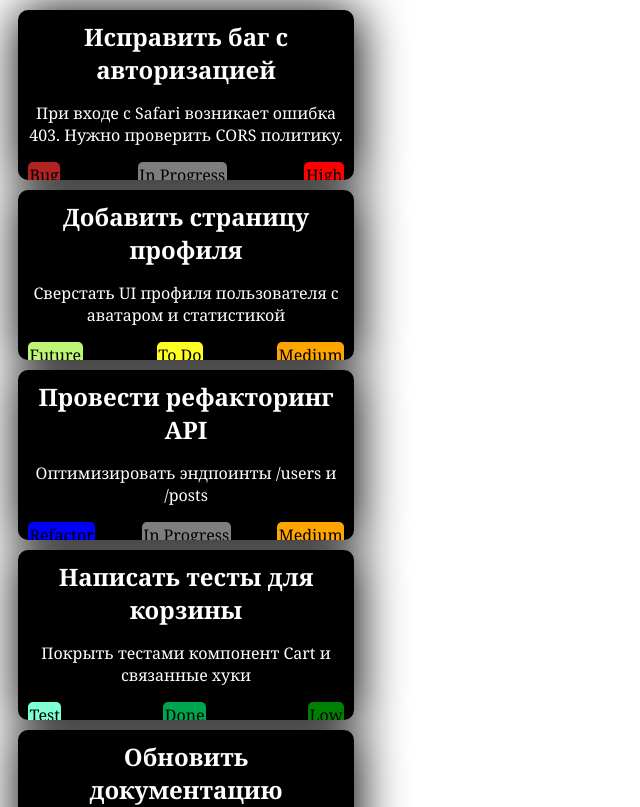
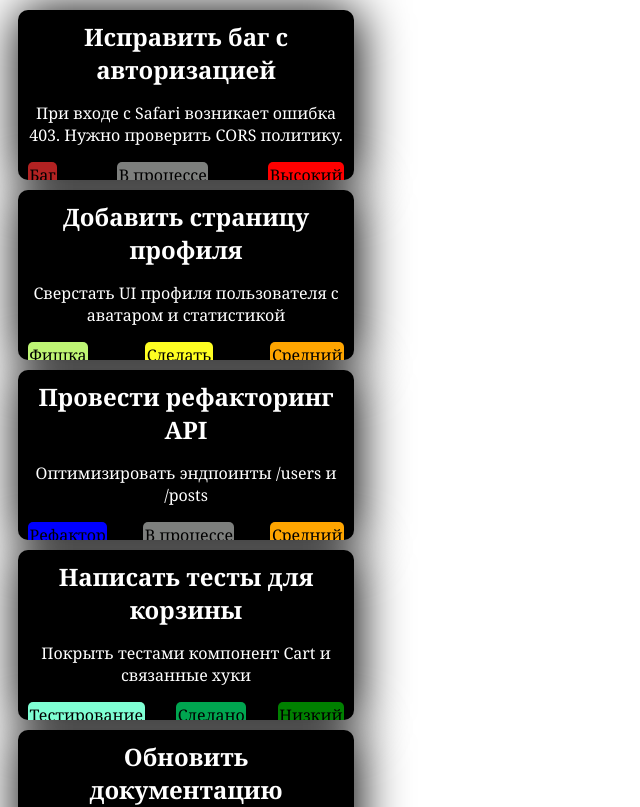
Before and after one commit to sharbeatz/task-manager, a React (Vite) app: page / in a window 1280 px wide. Shown: the top 807 px of the page, without its empty margins (0-640 px from the left). Built offline with nearby package versions, Linux system fonts and the light colour scheme.

Commit message:
Русифицированы названия категорий

```diff
--- a/src/const.ts
+++ b/src/const.ts
@@ -1,25 +1,25 @@
 export const cardInfo = {
-  category: ['Bug','Future','Documentation', 'Refactor', 'Test'],
-  status: ['To Do', 'In Progress', 'Done'],
-  priority: ['High','Medium','Low']
+  category: ["Баг", "Фишка", "Документация", "Рефактор", "Тестирование"],
+  status: ["Сделать", "В процессе", "Сделано"],
+  priority: ["Высокий", "Средний", "Низкий"],
 };
 
 export const colors = {
   category: {
-      [cardInfo.category[0]]: '#B22222', // Bug
-      [cardInfo.category[1]]: '#bef574', // Future
-      [cardInfo.category[2]]: 'white', // Documentation
-      [cardInfo.category[3]]: 'blue', // Refactor
-      [cardInfo.category[4]]: 'aquamarine' // Test
-    },
-    status: {
-      [cardInfo.status[0]]: '#fefe22', // To Do
-      [cardInfo.status[1]]: '#7d7f7d', // In Progress,
-      [cardInfo.status[2]]: '#00a550', // Done
-    },
-    priority: {
-      [cardInfo.priority[0]]: 'red', // High
-      [cardInfo.priority[1]]: 'orange', // Medium
-      [cardInfo.priority[2]]: 'green' // Low
-    },
-  }
+    [cardInfo.category[0]]: "#B22222", // Баг
+    [cardInfo.category[1]]: "#bef574", // Фишка
+    [cardInfo.category[2]]: "white", // Документация
+    [cardInfo.category[3]]: "blue", // Рефактор
+    [cardInfo.category[4]]: "aquamarine", // Тестирование
+  },
+  status: {
+    [cardInfo.status[0]]: "#fefe22", // Сделать
+    [cardInfo.status[1]]: "#7d7f7d", // В прцоессе,
+    [cardInfo.status[2]]: "#00a550", // Сделано
+  },
+  priority: {
+    [cardInfo.priority[0]]: "red", // Высокий
+    [cardInfo.priority[1]]: "orange", // Средний
+    [cardInfo.priority[2]]: "green", // Низкий
+  },
+};
--- a/src/context/TaskContext.tsx
+++ b/src/context/TaskContext.tsx
@@ -1,117 +1,114 @@
 import type { Task } from "../types/task";
-import { createContext, useContext, type ReactNode, useState} from "react";
+import { createContext, useContext, type ReactNode, useState } from "react";
 
 type TaskContextProps = {
   children: ReactNode;
-}
+};
 
 type TaskContextValue = {
   tasks: Task[];
   updateTask: (taskId: string, updateTask: Task) => void;
-}
+};
 
 const TaskContext = createContext<TaskContextValue | undefined>(undefined);
 
-export const TaskProvider = ( {children}:TaskContextProps ) => {
-
+export const TaskProvider = ({ children }: TaskContextProps) => {
   const [tasks, setTasks] = useState<Task[]>([
     {
-        id: '1',
-        title: 'Исправить баг с авторизацией',
-        description: 'При входе с Safari возникает ошибка 403. Нужно проверить CORS политику.',
-        category: 'Bug',
-        status: 'In Progress',
-        priority: 'High',
+      id: "1",
+      title: "Исправить баг с авторизацией",
+      description:
+        "При входе с Safari возникает ошибка 403. Нужно проверить CORS политику.",
+      category: "Баг",
+      status: "В процессе",
+      priority: "Высокий",
     },
     {
-        id: '2',
-        title: 'Добавить страницу профиля',
-        description: 'Сверстать UI профиля пользователя с аватаром и статистикой',
-        category: 'Future',
-        status: 'To Do',
-        priority: 'Medium',
+      id: "2",
+      title: "Добавить страницу профиля",
+      description: "Сверстать UI профиля пользователя с аватаром и статистикой",
+      category: "Фишка",
+      status: "Сделать",
+      priority: "Средний",
     },
     {
-        id: '3',
-        title: 'Провести рефакторинг API',
-        description: 'Оптимизировать эндпоинты /users и /posts',
-        category: 'Refactor',
-        status: 'In Progress',
-        priority: 'Medium',
+      id: "3",
+      title: "Провести рефакторинг API",
+      description: "Оптимизировать эндпоинты /users и /posts",
+      category: "Рефактор",
+      status: "В процессе",
+      priority: "Средний",
     },
     {
-        id: '4',
-        title: 'Написать тесты для корзины',
-        description: 'Покрыть тестами компонент Cart и связанные хуки',
-        category: 'Test',
-        status: 'Done',
-        priority: 'Low',
+      id: "4",
+      title: "Написать тесты для корзины",
+      description: "Покрыть тестами компонент Cart и связанные хуки",
+      category: "Тестирование",
+      status: "Сделано",
+      priority: "Низкий",
     },
     {
-        id: '5',
-        title: 'Обновить документацию',
-        description: 'Дописать раздел про аутентификацию в README.md',
-        category: 'Documentation',
-        status: 'To Do',
-        priority: 'Low',
+      id: "5",
+      title: "Обновить документацию",
+      description: "Дописать раздел про аутентификацию в README.md",
+      category: "Документация",
+      status: "Сделать",
+      priority: "Низкий",
     },
     {
-        id: '6',
-        title: 'Миграция на TypeScript',
-        description: 'Перевести компоненты Button и Modal на TypeScript',
-        category: 'Refactor',
-        status: 'In Progress',
-        priority: 'High',
+      id: "6",
+      title: "Миграция на TypeScript",
+      description: "Перевести компоненты Button и Modal на TypeScript",
+      category: "Рефактор",
+      status: "В процессе",
+      priority: "Высокий",
     },
     {
-        id: '7',
-        title: 'Интеграция с PayPal',
-        description: 'Добавить новый платежный шлюз',
-        category: 'Future',
-        status: 'To Do',
-        priority: 'High',
+      id: "7",
+      title: "Интеграция с PayPal",
+      description: "Добавить новый платежный шлюз",
+      category: "Фишка",
+      status: "Сделать",
+      priority: "Высокий",
     },
     {
-        id: '8',
-        title: 'Оптимизация загрузки изображений',
-        description: 'Реализовать lazy loading для галереи товаров',
-        category: 'Future',
-        status: 'To Do',
-        priority: 'Medium',
+      id: "8",
+      title: "Оптимизация загрузки изображений",
+      description: "Реализовать lazy loading для галереи товаров",
+      category: "Фишка",
+      status: "Сделать",
+      priority: "Средний",
     },
     {
-        id: '9',
-        title: 'Создать CI/CD пайплайн',
-        description: 'Настроить автоматический деплой на AWS',
-        category: 'Future',
-        status: 'In Progress',
-        priority: 'High',
+      id: "9",
+      title: "Создать CI/CD пайплайн",
+      description: "Настроить автоматический деплой на AWS",
+      category: "Фишка",
+      status: "В процессе",
+      priority: "Высокий",
     },
     {
-        id: '10',
-        title: 'Планирование спринта',
-        description: 'Провести митинг с командой по задачам на следующую неделю',
-        category: 'Documentation',
-        status: 'Done',
-        priority: 'Low',
-    }
+      id: "10",
+      title: "Планирование спринта",
+      description: "Провести митинг с командой по задачам на следующую неделю",
+      category: "Документация",
+      status: "Сделано",
+      priority: "Низкий",
+    },
   ]);
   const updateTask = (taskId: string, updatedTask: Task) => {
-        setTasks(prev => prev.map(task => task.id === taskId ? updatedTask : task))
-    }
+    setTasks((prev) =>
+      prev.map((task) => (task.id === taskId ? updatedTask : task))
+    );
+  };
 
-
-    return (
-        <TaskContext value = {{tasks, updateTask}}>
-            {children}
-        </TaskContext>
-    )
-}
+  return <TaskContext value={{ tasks, updateTask }}>{children}</TaskContext>;
+};
 
 export const useTasks = () => {
   const context = useContext(TaskContext);
   if (!context) {
-        throw new Error('Не обернут в провайдер')
+    throw new Error("Не обернут в провайдер");
   }
   return context;
-}
+};
```
Also changed, not shown: src/types/task.ts (+7 -7 lines), src/components/bumbum.tsx (added). Lines whose indentation alone changed are shown as unchanged.
